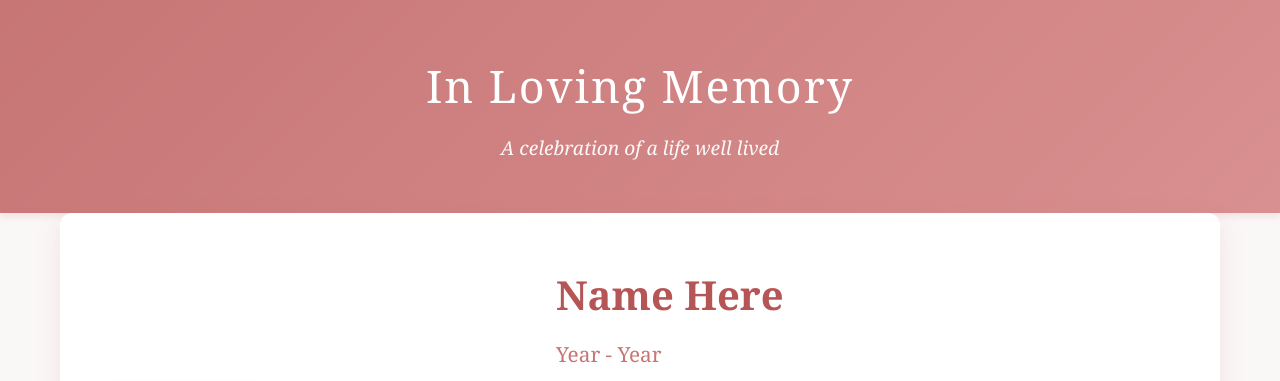
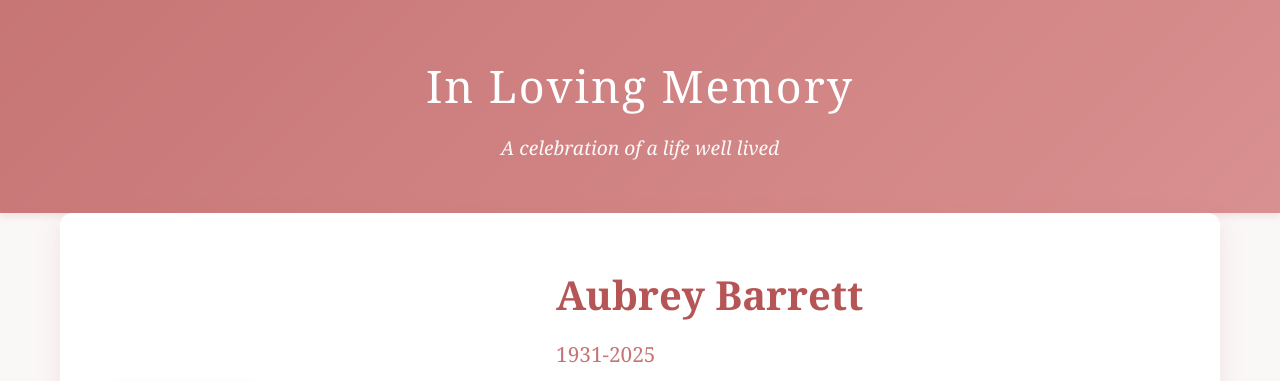
Before and after one commit to OllyIT/AubreyBarrettSite, a plain HTML site: page index.html in a window 1280 px wide. Shown: the top 381 px of the page. Drawn offline with Linux system fonts and the light colour scheme.

Commit message:
Adding basic info

```diff
--- a/index.html
+++ b/index.html
@@ -21,8 +21,8 @@
                     <img src="your-photo-here.jpg" alt="Memorial photo" class="main-photo">
                 </div>
                 <div class="hero-text">
-                    <h2>Name Here</h2>
-                    <p class="dates">Year - Year</p>
+                    <h2>Aubrey Barrett</h2>
+                    <p class="dates">1931-2025</p>
                     <p class="memorial-quote">
                         "Those we love don't go away, they walk beside us every day.
                         Unseen, unheard, but always near, still loved, still missed, and very dear."
```
